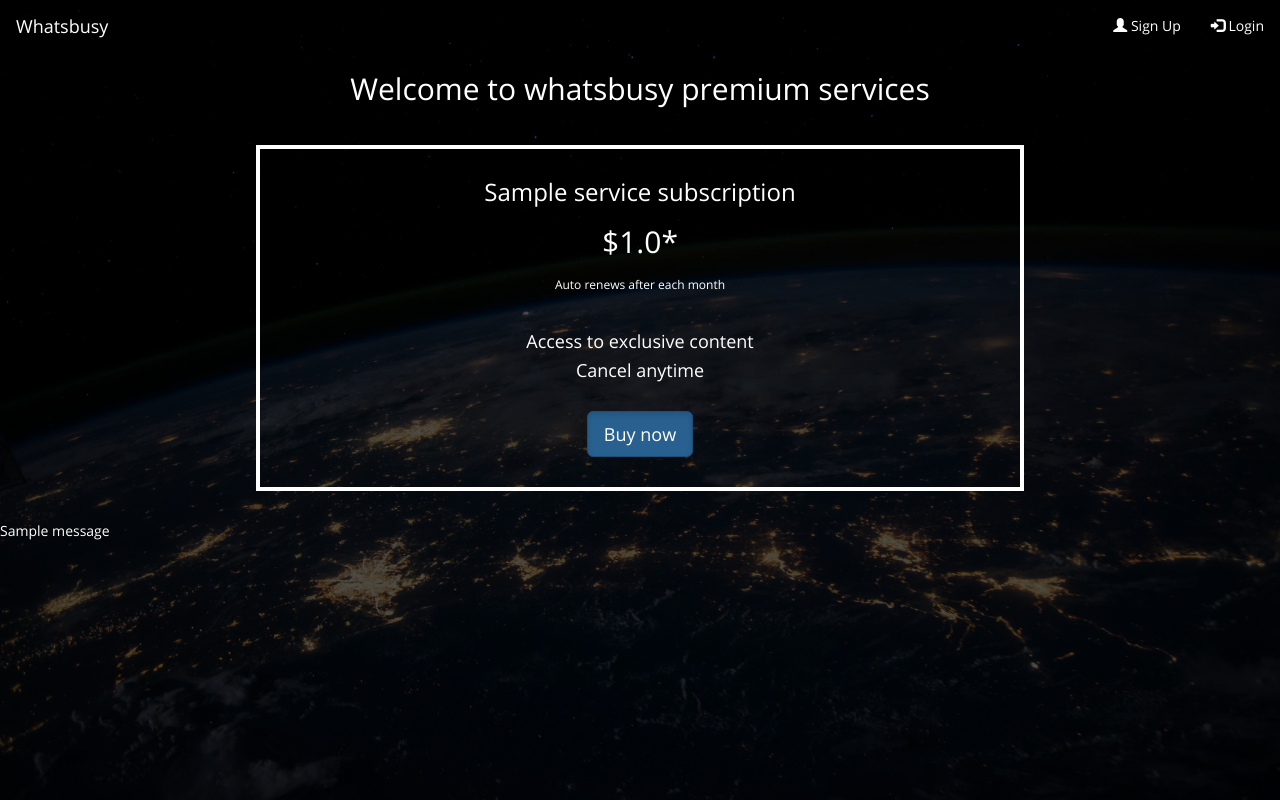
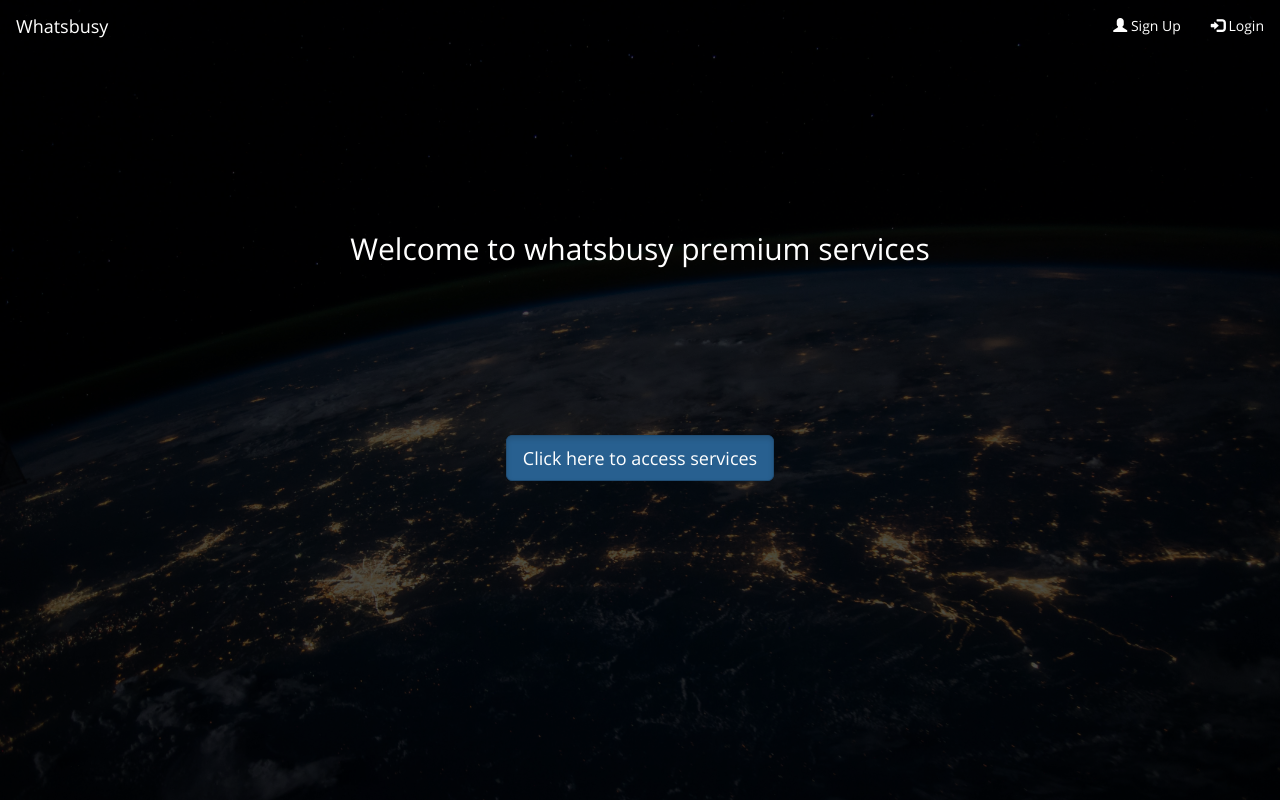
Before and after one commit to kenilpatel/Subscription-based-service-website, a Django app: page /whatsbusy/home/ in a window 1280 px wide. Run offline with Django 3.2, Linux system fonts and the light colour scheme; tables that the repository leaves empty hold one stand-in row (values such as "Sample post"); one stand-in notice (Sample message) is shown; some libraries are stand-ins or nearby versions.

Commit message:
added subscription support

```diff
--- a/service/static/whatsbusy.css
+++ b/service/static/whatsbusy.css
@@ -1,6 +1,31 @@
 .heading{
 	margin:auto;
-	padding-top:0px;
+	padding-top:40px;
+}
+.greet
+{
+  margin-bottom:100px;
+}
+.service-button
+{
+  margin:100px;
+  text-align:center;
+}
+.subscription-detail
+{
+  text-align:center;
+  margin:100px;
+}
+.service
+{
+  width:80%;
+  margin: auto;
+  text-align:center;
+  padding-top:100px;
+  padding-bottom:100px;
+  padding-right: 10px;
+  padding-left:10px;
+  border:1px solid white ;
 }
 h4.error
 {
@@ -136,7 +161,7 @@ a
 .product_list
 {
 	margin:auto;
-	margin-top: 10px;
+	margin-top: 100px;
 	width:60%;
 
 }
@@ -144,6 +169,7 @@ a
 {
 	padding: 10px;
 	border: 4px solid white;
+  margin-top:100px;
   margin-bottom:10px;
 }
 .main
--- a/service/templates/home.html
+++ b/service/templates/home.html
@@ -1,40 +1,23 @@
 {% extends "navbar.html" %}
 
 {% block content %}
-		{{message}}
+		<br>
+		<br>
+		<br>
+		<br>
+		<br>
 		<div class="main">
 			<div class="heading">
 				<h2 class="center_text">Welcome to whatsbusy premium services</h2>
 			</div>
 			<br>
-			<div class="Product_list">
+			<br>
+			<br>
+			<div class="service-button">
 
-				{% if total == 0 %}
-					<h1>No services available to sell at this time</h1>
-				{% else %}
-					{% for d in services %}
-						<div class="monthly text-center">
-							<h3>{{d.name}} subscription </h3>
-							<h2>${{d.charges}}*<h2>
-							<h6>Auto renews after each month</h6>
-							<br>
-							<h4>Access to exclusive content</h4>
-							<h4>Cancel anytime</h4>
-							<br>
-							<a href="" role="button" class="btn btn-primary btn-lg active" aria-pressed="true">Buy now</a>
-							<br>
-							<br>
-						</div>
-						<br>
-					{% endfor %}
-				{% endif %}
+				<a href="{% url 'product' %}" role="button" class="btn btn-primary btn-lg active" aria-pressed="true">Click here to access services</a>
+
 			</div>
 		</div>
 
-		{% if messages %}
-		{% for message in messages %}
-	    	{{ message }}
-	    {% endfor %}
-		{% endif %}
-
 {% endblock %}
--- a/service/urls.py
+++ b/service/urls.py
@@ -1,26 +1,41 @@
 from django.contrib import admin
-from django.urls import path, reverse
-from .views import Home, Login, Logout
+from django.urls import path, reverse, re_path
+from .views import Home, Login, Logout, Product, CheckOut, User_service
 from django_registration.backends.one_step.views import RegistrationView
 urlpatterns = [
     path('home/', Home.as_view(), name='home'),
     path(
         'register/home/', Home.as_view(),
         name='home'
-        ),
+    ),
     path(
         'register/',
         RegistrationView.as_view(success_url='home/?message=done'),
         name='registeration'
-        ),
-    path(
-        'login/',
+    ),
+    re_path(
+        r'.*login/',
         Login.as_view(),
         name='login'
-        ),
+    ),
     path(
         'logout/',
         Logout.as_view(),
         name='logout'
-        ),
+    ),
+    path(
+        'product/',
+        Product.as_view(),
+        name='product'
+    ),
+    path(
+        'service/',
+        User_service.as_view(),
+        name='service'
+    ),
+    path(
+        'checkout/',
+        CheckOut.as_view(),
+        name='checkout'
+    ),
 ]
--- a/service/views.py
+++ b/service/views.py
@@ -1,14 +1,17 @@
 from django.shortcuts import render, redirect
 from django.views.generic.base import TemplateView
-from .models import Service
+from .models import Service as srv
 from django.contrib import messages
 from django.contrib.auth import authenticate, logout, login
+from django.contrib.auth.decorators import login_required
+from django.utils.decorators import method_decorator
+
 # Create your views here.
 
 
 class Home(TemplateView):
     template = "home.html"
-    model = Service
+    model = srv
 
     def get(self, request):
         data = self.model.objects.all()
@@ -21,6 +24,7 @@ class Home(TemplateView):
             )
         for d in data:
             service = service + 1
+        print(service)
         return render(request, self.template, {
             "total": service,
             "services": data
@@ -52,6 +56,45 @@ class Login(TemplateView):
 
 
 class Logout(TemplateView):
+
     def get(self, request):
         logout(request)
         return redirect("home")
+
+
+class User_service(TemplateView):
+    template = "service.html"
+
+    @method_decorator(login_required(login_url="login/"))
+    def get(self, request, *args, **kwargs):
+        return render(request, self.template, {})
+
+
+class Product(TemplateView):
+    template = "products.html"
+    model = srv
+
+    def get(self, request):
+        data = self.model.objects.all()
+        service = 0
+        if("message" in request.GET.keys()):
+            messages.add_message(
+                request,
+                messages.SUCCESS,
+                'Registration done successfully'
+            )
+        for d in data:
+            service = service + 1
+        print(service)
+        return render(request, self.template, {
+            "total": service,
+            "services": data
+        })
+
+
+class CheckOut(TemplateView):
+    template = "checkout.html"
+
+    @method_decorator(login_required(login_url="login/"))
+    def get(self, request):
+        return render(request, self.template, {})
```
Also changed, not shown: service/templates/checkout.html (added, +7 -0 lines), service/templates/products.html (added, +37 -0 lines), service/templates/service.html (+11 -1 lines).
